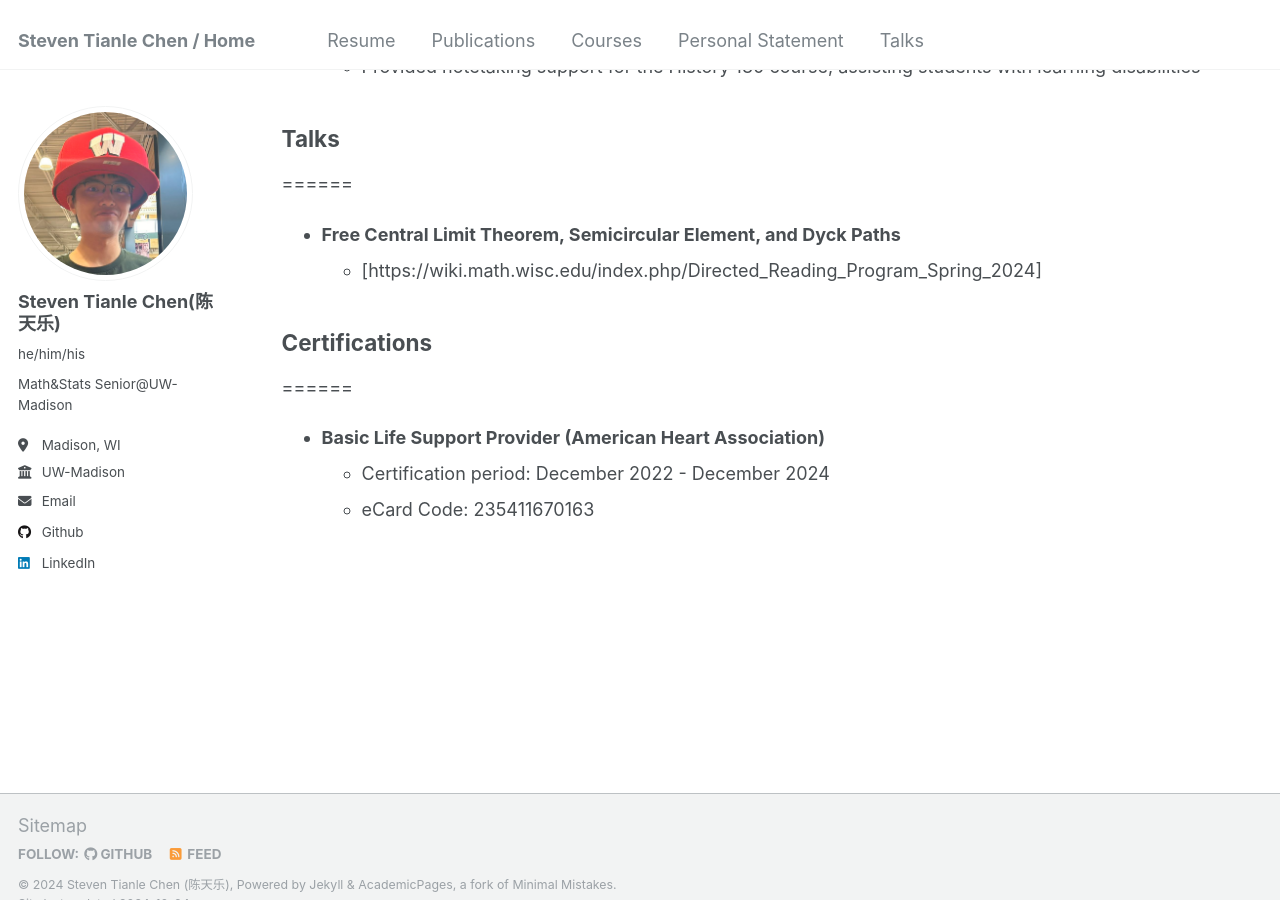
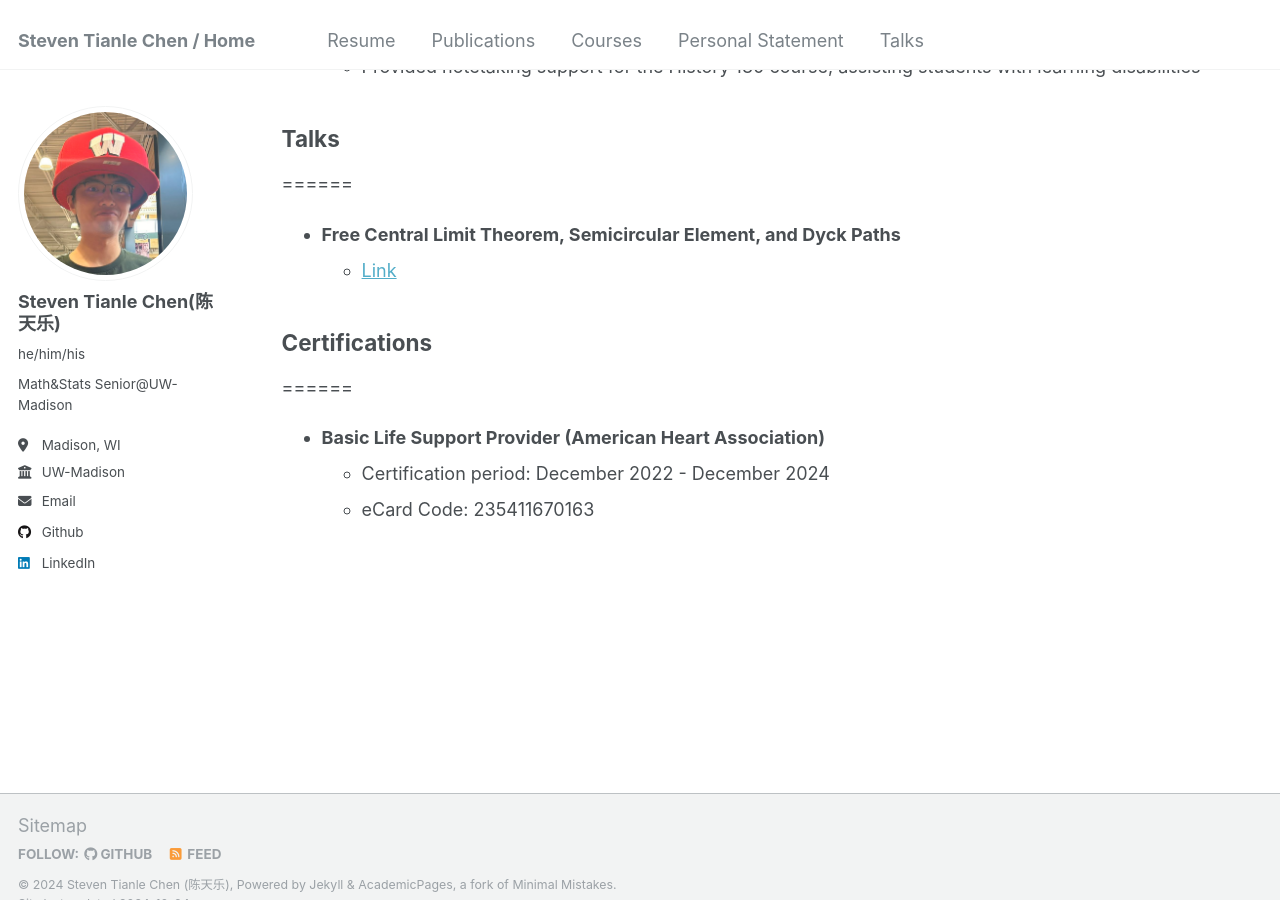
Before and after one commit to sttlchen/sttlchen.github.io, a Jekyll site: the page built from _pages/cv.md, in a window 1280 px wide and 900 px high, scrolled down 3596 px. Built offline with Jekyll 4.4.1, drawn with Linux system fonts in a browser that asks for light colours.

Commit message:
Update cv.md

```diff
--- a/_pages/cv.md
+++ b/_pages/cv.md
@@ -109,7 +109,7 @@ redirect_from:
 ## Talks
 ======
 * **Free Central Limit Theorem, Semicircular Element, and Dyck Paths**
-  * [https://wiki.math.wisc.edu/index.php/Directed_Reading_Program_Spring_2024]
+  * [Link](https://wiki.math.wisc.edu/index.php/Directed_Reading_Program_Spring_2024)
 
 ## Certifications
 ======
```
